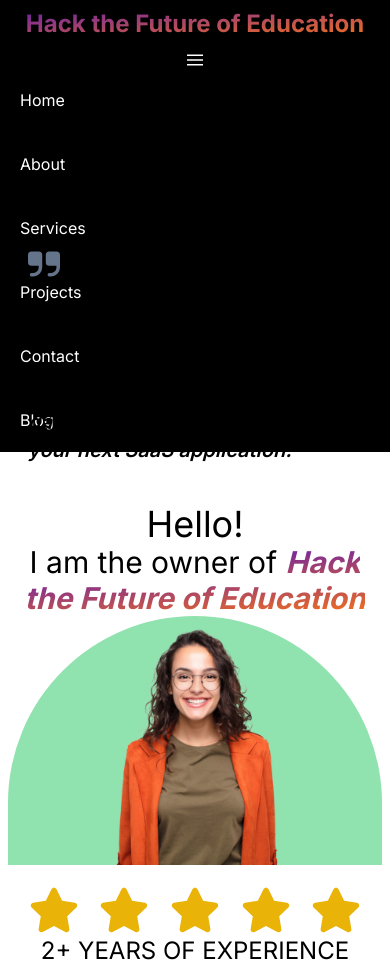
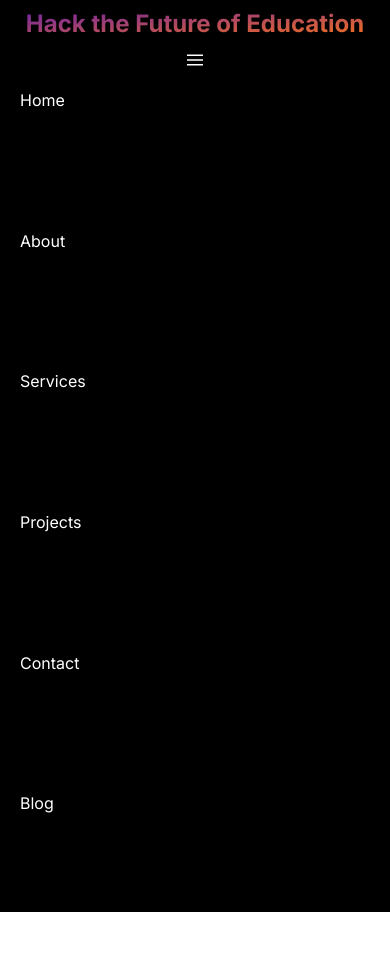
Before and after one commit to hackthefutureofeducation/website, a Next.js app: page / in a window 390 px wide. Both pictures are taken after a click on the button 195 px from the left and 60 px from the top of the page. After the commit the page ends 905 px from the top, so only its background shows below. Built offline with nearby package versions, Linux system fonts and the light colour scheme.

Commit message:
Responsive Nav 🔥

```diff
--- a/src/components/Nav.tsx
+++ b/src/components/Nav.tsx
@@ -11,7 +11,7 @@
     window.addEventListener("resize", handleResize);
   }, []);
   return (
-    <nav className="pt-2 lg:p-2 lg:m-10 bg-black lg:rounded-full lg:flex justify-evenly h-[700px] max-h-[70px]">
+    <nav className={"pt-2 lg:p-2 lg:m-10 bg-black lg:rounded-full lg:flex justify-evenly h-[700px] max-h-[70px] " +( IsMobileMenuOpen? "fixed top-0 w-screen":"")}>
       <NavLink text="Home" active={true} responsive={true} />
       <NavLink text="About" active={false} responsive={true} />
       <NavLink text="Services" active={false} responsive={true} />
@@ -43,7 +43,7 @@
         link="https://adambashaahmednaji.com/articles/"
         responsive={true}
       />
-      <div className={"bg-black w-full text-white grid mt-2 " +(IsMobileMenuOpen?" block":" hidden")}>
+      <div className={"bg-black w-full text-white grid mt-2 z-50 fixed h-[100vh] " +(IsMobileMenuOpen?" block":" hidden")}>
         <ResponsiveNavLink text="Home" />
         <ResponsiveNavLink text="About" />
         <ResponsiveNavLink text="Services" />
```
